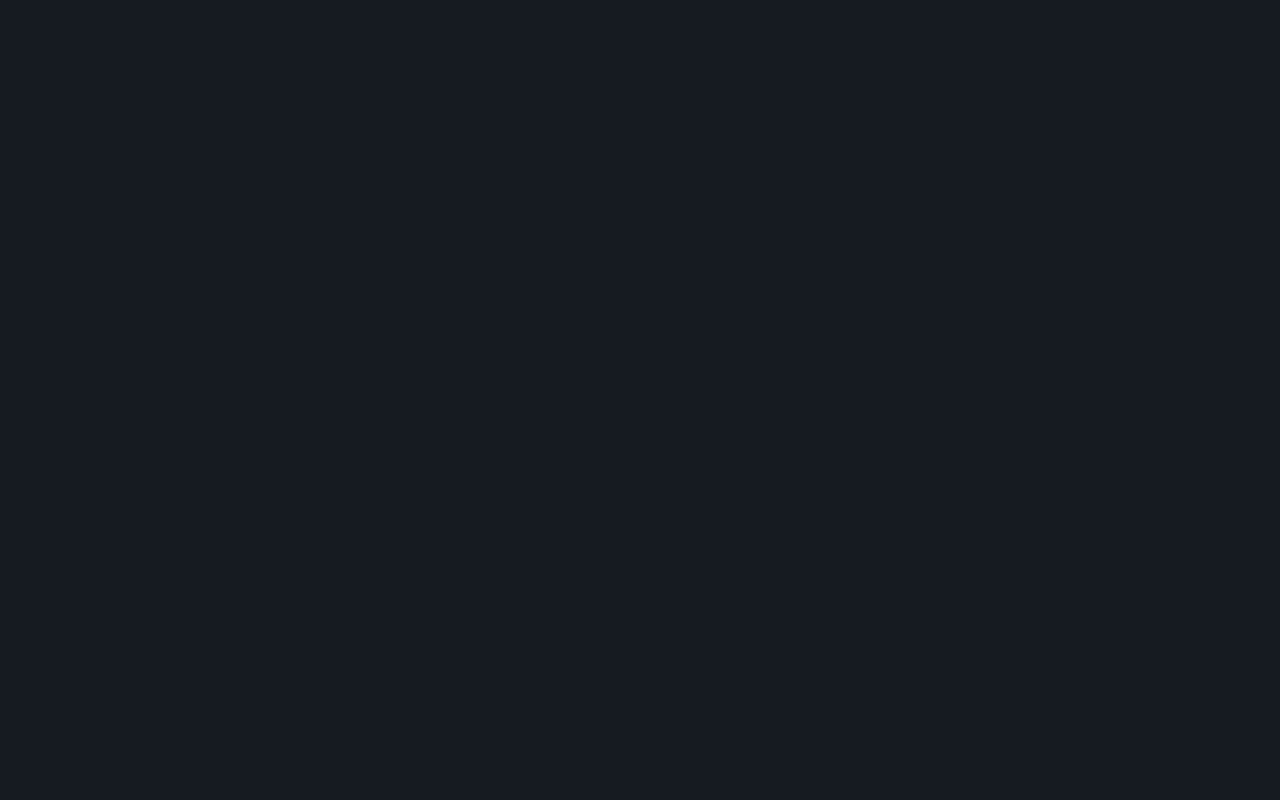
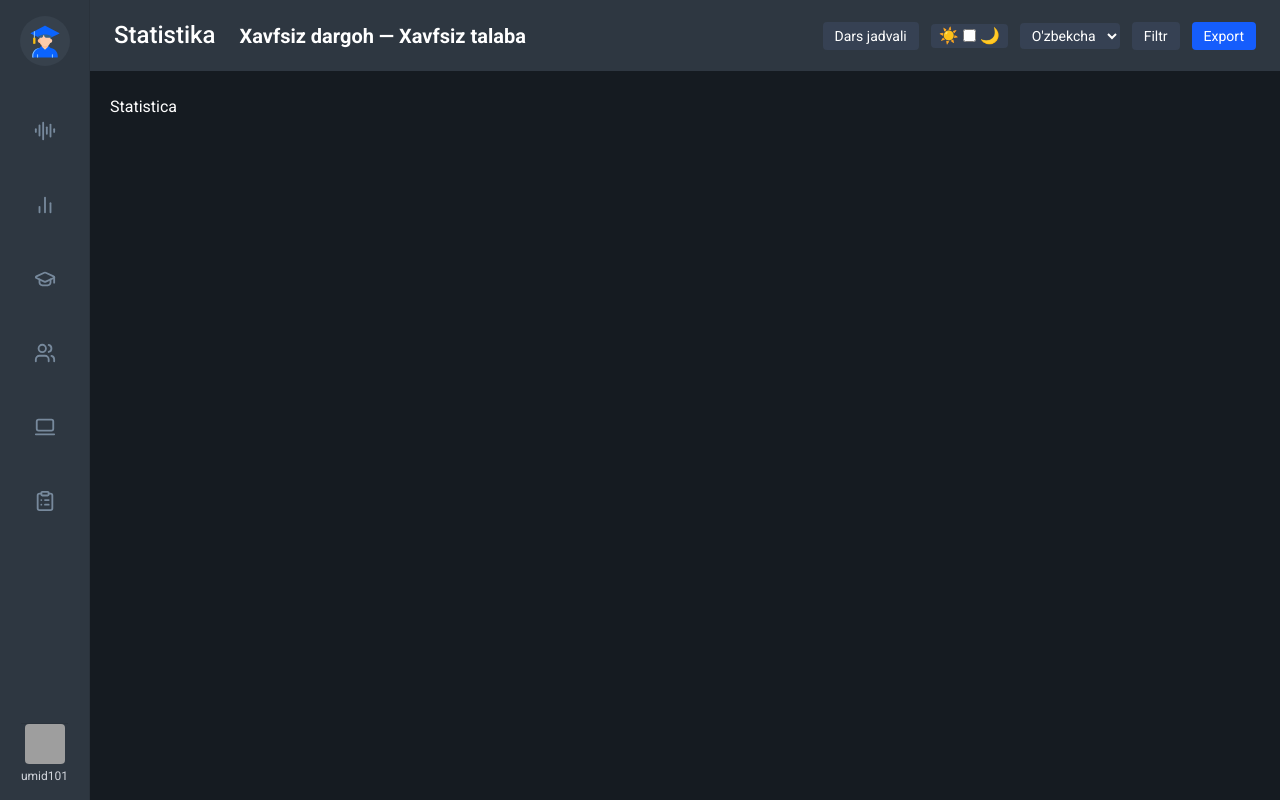
Before and after one commit to amall-j/xavsiz-, a React (Vite) app: page / in a window 1280 px wide. Before the commit this address had no page. Built offline with nearby package versions, Linux system fonts and the light colour scheme; grey boxes are pictures that could not be loaded.

Commit message:
configured

```diff
--- a/src/App.tsx
+++ b/src/App.tsx
@@ -2,7 +2,8 @@ import { BrowserRouter as Router, Routes, Route } from "react-router-dom";
 import Sidebar from "./components/Sidebar";
 import Header from "./components/Header";
 
-import Login from "./pages/login/Login";
+import Login from "./pages/Login/Login";
+import Statistika from "./pages/Statistic/Statistic";
 
 function DashboardLayout({
   title,
@@ -45,6 +46,15 @@ export default function App() {
           }
         />
 
+         <Route
+          path="/"
+          element={
+            <DashboardLayout title="Statistika">
+              <Statistika />
+            </DashboardLayout>
+          }
+        />
+
 
       </Routes>
     </Router>
--- /dev/null
+++ b/src/pages/Statistic/Statistic.tsx
@@ -0,0 +1,6 @@
+export default function Statistika() {
+  return (
+    <div>
+        Statistica
+    </div>
+  )}
```
